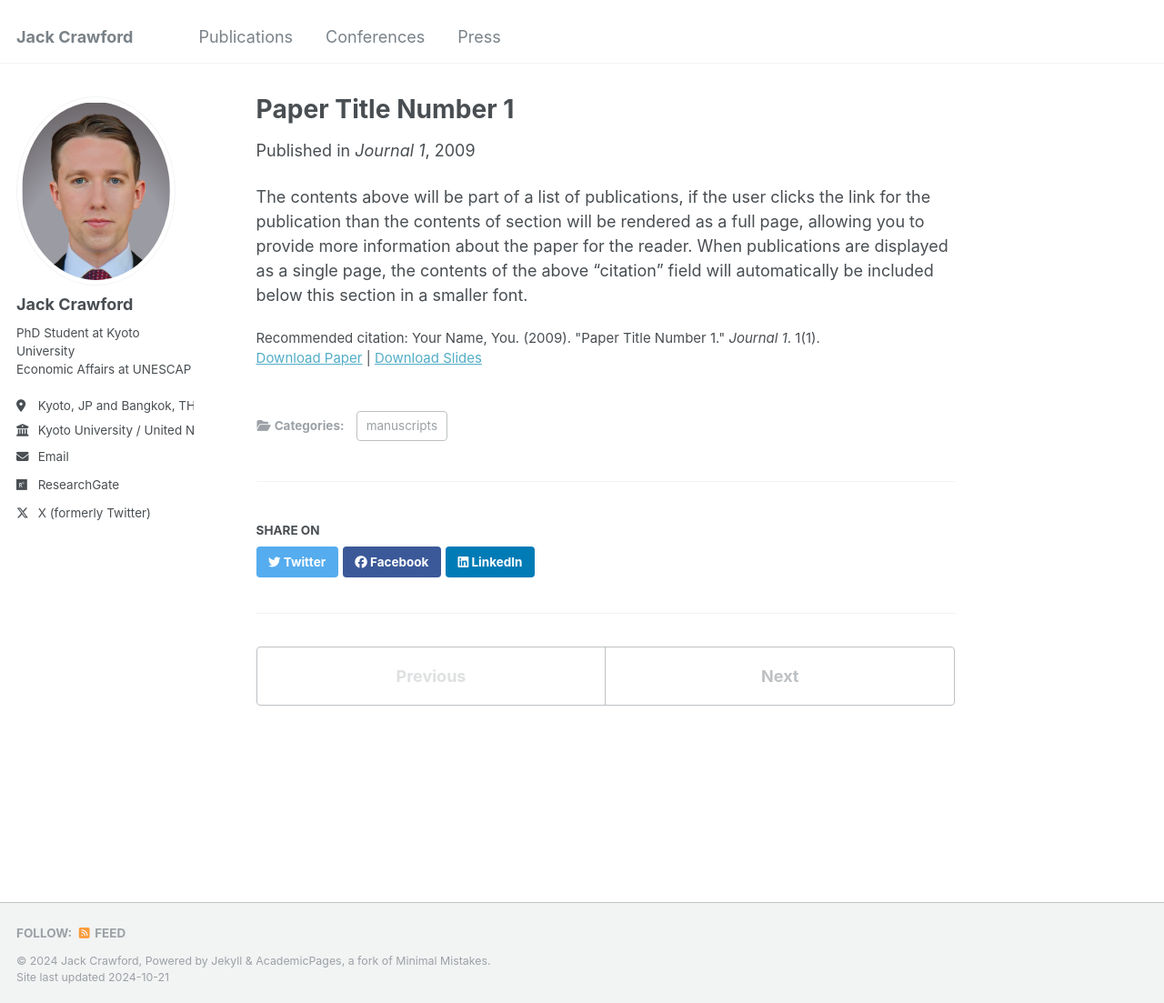
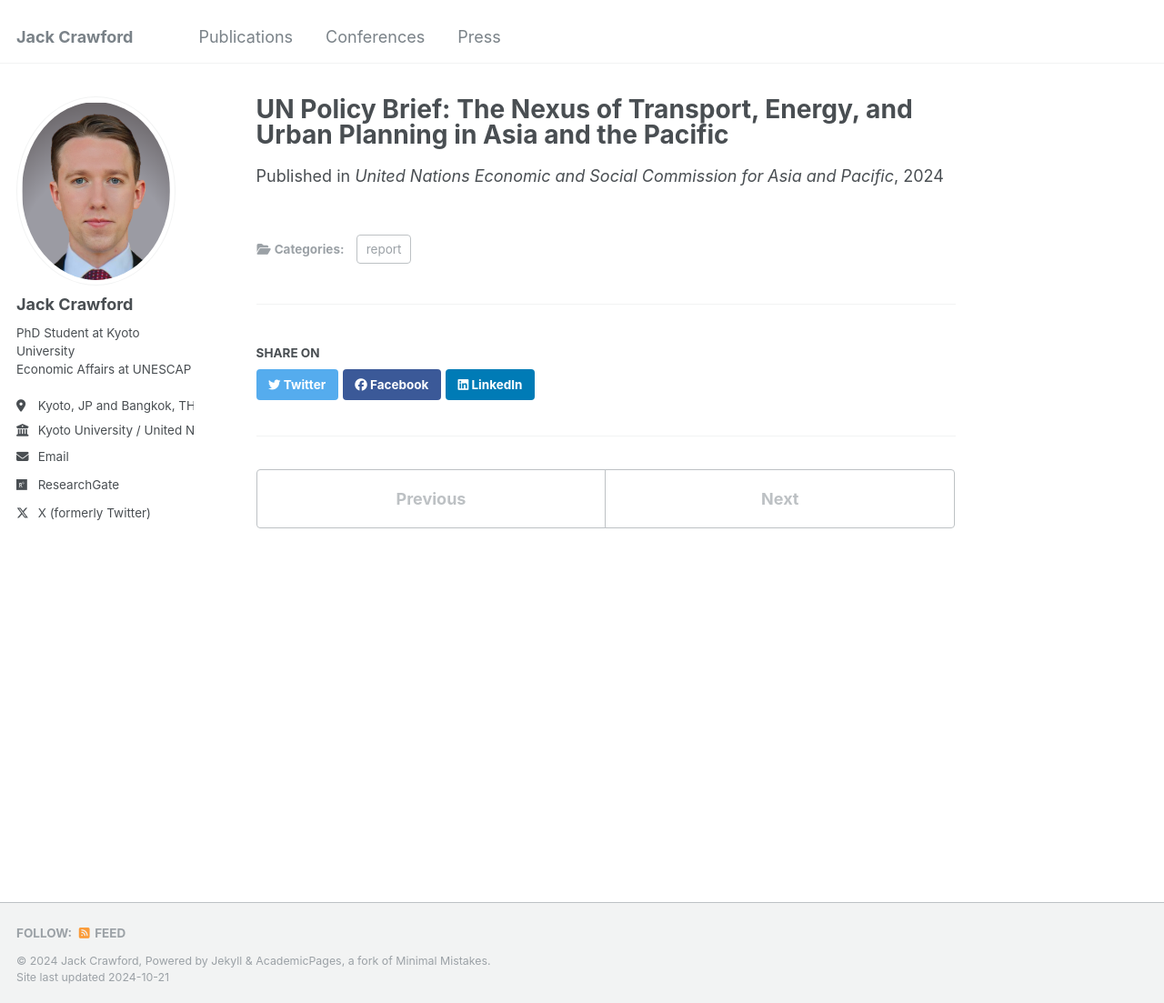
Before and after one commit to jackgcrawford/jackcrawford, a Jekyll site: the page built from _publications/2009-10-01-paper-title-number-1.md, in a window 1280 px wide and 1103 px high. Shown: the whole window at 91% size. Built offline with Jekyll 4.4.1, drawn with Linux system fonts in a browser that asks for light colours.

Commit message:
Update 2009-10-01-paper-title-number-1.md

```diff
--- a/_publications/2009-10-01-paper-title-number-1.md
+++ b/_publications/2009-10-01-paper-title-number-1.md
@@ -1,14 +1,9 @@
 ---
-title: "Paper Title Number 1"
+title: "UN Policy Brief: The Nexus of Transport, Energy, and Urban Planning in Asia and the Pacific"
 collection: publications
-category: manuscripts
-permalink: /publication/2009-10-01-paper-title-number-1
-excerpt: 'This paper is about the number 1. The number 2 is left for future work.'
-date: 2009-10-01
-venue: 'Journal 1'
-slidesurl: 'http://academicpages.github.io/files/slides1.pdf'
-paperurl: 'http://academicpages.github.io/files/paper1.pdf'
-citation: 'Your Name, You. (2009). &quot;Paper Title Number 1.&quot; <i>Journal 1</i>. 1(1).'
+category: report
+permalink: /publication/2024-02-01-nexus-transport-energy-urbanplanning
+date: 2024-02-01
+venue: 'United Nations Economic and Social Commission for Asia and Pacific'
+paperurl: 'http://academicpages.github.io/files/paper1.pdf](https://www.unescap.org/kp/2024/pathways-sustainable-development-nexus-transport-energy-and-urban-planning-asia-and-pacific)'
 ---
-
-The contents above will be part of a list of publications, if the user clicks the link for the publication than the contents of section will be rendered as a full page, allowing you to provide more information about the paper for the reader. When publications are displayed as a single page, the contents of the above "citation" field will automatically be included below this section in a smaller font.
```
